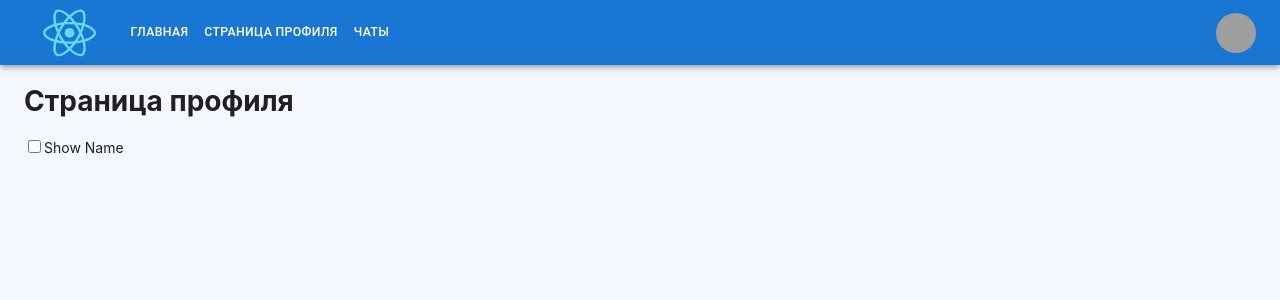
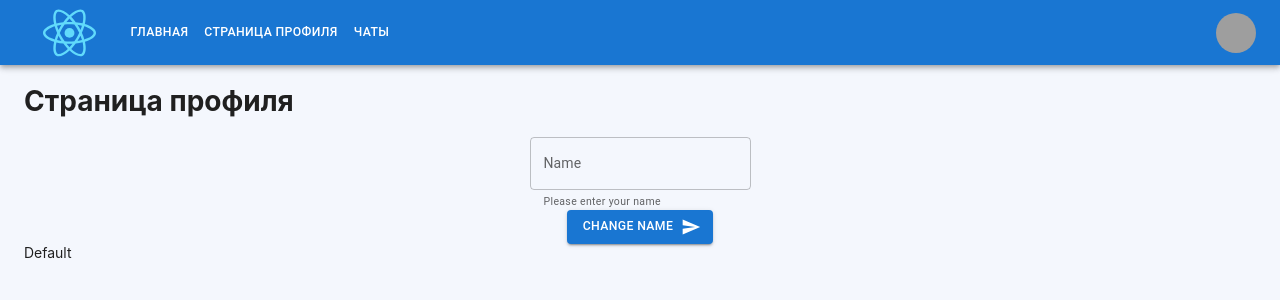
Before and after one commit to dr1pryaha/GB_React_js_01, a React (Create React App) app in the folder myapp/: page /profile in a window 1280 px wide. Shown: the top 300 px of the page. Built offline with nearby package versions, Linux system fonts and the light colour scheme; grey boxes are pictures that could not be loaded.

Commit message:
add action & reducer for chats and messages

```diff
--- a/myapp/src/components/Chats.js
+++ b/myapp/src/components/Chats.js
@@ -22,8 +22,6 @@ export default function Chats({ chatsList, setChatsList }) {
   }));
 
   const { chatId = 1 } = useParams();
-  // console.log(useParams());
-  // console.log(chatId);
 
   let chat = chatsList.find(({ id }) => {
     return id === +chatId;
@@ -33,7 +31,6 @@ export default function Chats({ chatsList, setChatsList }) {
 
   if (isChatMissing) {
     chat = chatsList[0];
-    // redirect("/notFound");
   }
 
   const messageList = chat.messages;
--- a/myapp/src/components/Header.js
+++ b/myapp/src/components/Header.js
@@ -85,7 +85,7 @@ function ResponsiveAppBar() {
                   to={url}
                   key={name}
                   onClick={handleCloseNavMenu}
-                  sx={{ my: 2, color: "white", display: "block" }}
+                  sx={{ my: 2, color: "black", display: "block" }}
                 >
                   {name}
                 </Button>
@@ -137,7 +137,7 @@ function ResponsiveAppBar() {
           <Box sx={{ flexGrow: 0 }}>
             <Tooltip title="Open settings">
               <IconButton onClick={handleOpenUserMenu} sx={{ p: 0 }}>
-                <Avatar alt="Remy Sharp" src="/static/images/avatar/2.jpg" />
+                <Avatar alt="{Remy Sharp}" src="/static/images/avatar/2.jpg" />
               </IconButton>
             </Tooltip>
             <Menu
--- a/myapp/src/components/MessageItem.js
+++ b/myapp/src/components/MessageItem.js
@@ -1,9 +1,44 @@
 import "../App.scss";
+import React, { useCallback } from "react";
+
 import { Avatar } from "@mui/material";
 import { ChatBox, ReceiverMessage, SenderMessage } from "mui-chat-box";
+import { useSelector } from "react-redux";
+
 // import { ChatMsg } from "@mui-treasury/packages/mui-components/src/chatMsg/ChatMsg";
 
 export default function MessageItem(props) {
+  const profileName = useSelector(state => state.profile.name);
+
+  // const renderMessage = useCallback(
+  //   (message, i) => (
+  //     <div key={i}>
+  //       <span>
+  //         {message.author === AUTHORS.ME ? profileName : message.author}:
+  //       </span>
+  //       <span>{message.text}</span>
+  //     </div>
+  //   ),
+  //   [profileName]
+  // );
+
+  // const renderMessage = useCallback(
+  //   (message, i) => (
+  //     <ChatBox>
+  //       {message.author === "robo" ? (
+  //         <ReceiverMessage key={i} avatar={<Avatar>{message.author}</Avatar>}>
+  //           {message.text}
+  //         </ReceiverMessage>
+  //       ) : (
+  //         <SenderMessage key={i} avatar={<Avatar>{profileName}</Avatar>}>
+  //           {message.text}
+  //         </SenderMessage>
+  //       )}
+  //     </ChatBox>
+  //   ),
+  //   [profileName]
+  // );
+
   return (
     <div className="message-item">
       <ChatBox>
--- a/myapp/src/components/Profile.js
+++ b/myapp/src/components/Profile.js
@@ -1,37 +1,59 @@
-// export default function Profile(props) {
-//   return (
-//     <div>
-//       <h1>Страница Пользователя</h1>
-//     </div>
-//   );
-// }
-
-import { useCallback } from "react";
+import { useCallback, useState } from "react";
 import { useDispatch, useSelector } from "react-redux";
 import Container from "@mui/material/Container";
-
-// import { store } from "../../store/index";
-import { toggleShowName } from "../store/profile/action";
+import TextField from "@mui/material/TextField";
+import Button from "@mui/material/Button";
+import SendIcon from "@mui/icons-material/Send";
+import Box from "@mui/material/Box";
+import Grid from "@mui/material/Grid";
+import { changeName } from "../store/profile/action";
 
 export default function Profile() {
   const dispatch = useDispatch();
-  const { showName, name } = useSelector(state => state);
+  const { name } = useSelector(state => state.profile);
+  const [value, setValue] = useState("");
 
-  const setShowName = useCallback(() => {
-    dispatch(toggleShowName);
-  }, [dispatch]);
+  const handleChange = useCallback(e => {
+    setValue(e.target.value);
+  }, []);
+
+  const setName = useCallback(() => {
+    value.length && dispatch(changeName(value));
+    setValue("");
+  }, [dispatch, value]);
 
   return (
     <Container maxWidth="xl">
       <h1>Страница профиля</h1>
-      <input
-        type="checkbox"
-        checked={showName}
-        value={showName}
-        onChange={setShowName}
-      />
-      <span>Show Name</span>
-      {showName && <div>{name}</div>}
+
+      <Box sx={{ flexGrow: 1 }}>
+        <Grid
+          container
+          direction="column"
+          justifyContent="center"
+          alignItems="center"
+        >
+          <Grid item md={3}>
+            <TextField
+              helperText="Please enter your name"
+              id="demo-helper-text-aligned"
+              label="Name"
+              value={value}
+              onChange={handleChange}
+            />
+          </Grid>
+          <Grid item xs={3} md={12}>
+            <Button
+              onClick={setName}
+              variant="contained"
+              endIcon={<SendIcon />}
+            >
+              Change Name
+            </Button>
+          </Grid>
+        </Grid>
+      </Box>
+      {<div>{name}</div>}
     </Container>
   );
 }
--- /dev/null
+++ b/myapp/src/store/chats/action.js
@@ -0,0 +1,5 @@
+export const ADD_CHAT = "CHATS::ADD_CHAT";
+export const addChat = name => ({
+  type: ADD_CHAT,
+  name,
+});
--- /dev/null
+++ b/myapp/src/store/chats/reducer.js
@@ -0,0 +1,21 @@
+import { ADD_CHAT } from "./action.js";
+const initialState = {
+  chatList: [],
+};
+export const chatsReducer = (state = initialState, action) => {
+  switch (action.type) {
+    case ADD_CHAT:
+      return {
+        ...state,
+        chatList: [
+          ...state.chatList,
+          {
+            id: `id${state.chatList.length}`,
+            name: action.name,
+          },
+        ],
+      };
+    default:
+      return state;
+  }
+};
--- a/myapp/src/store/index.js
+++ b/myapp/src/store/index.js
@@ -1,6 +1,13 @@
 import { configureStore } from "@reduxjs/toolkit";
+import { combineReducers } from "redux";
 import { profileReducer } from "../store/profile/reducer";
+import { chatsReducer } from "../store/chats/reducer";
+import { messagesReducer } from "../store/messages/reducer";
 
-export const store = configureStore({
-  reducer: profileReducer,
+const rootReducer = combineReducers({
+  chats: chatsReducer,
+  profile: profileReducer,
+  messages: messagesReducer,
 });
+
+export const store = configureStore({ reducer: rootReducer });
--- /dev/null
+++ b/myapp/src/store/messages/action.js
@@ -0,0 +1,6 @@
+export const ADD_MESSAGE = "MESSAGES::ADD_MESSAGE";
+export const addMessage = (chatId, message) => ({
+  type: ADD_MESSAGE,
+  chatId,
+  message,
+});
--- /dev/null
+++ b/myapp/src/store/messages/reducer.js
@@ -0,0 +1,28 @@
+import { ADD_MESSAGE } from "./action.js";
+const initialState = {
+  // to be stored like this {[chatId]: [{id, text, author}]}
+  messageList: {},
+};
+
+export const messagesReducer = (state = initialState, action) => {
+  switch (action.type) {
+    case ADD_MESSAGE: {
+      const currentList = state.messageList[action.chatId] || [];
+      return {
+        ...state,
+        messageList: {
+          ...state.messageList,
+          [action.chatId]: [
+            ...currentList,
+            {
+              ...action.message,
+              id: `${action.chatId}${currentList.length}`,
+            },
+          ],
+        },
+      };
+    }
+    default:
+      return state;
+  }
+};
--- a/myapp/src/store/profile/action.js
+++ b/myapp/src/store/profile/action.js
@@ -1,5 +1,11 @@
 export const TOGGLE_SHOW_NAME = "TOGGLE_SHOW_NAME";
+export const CHANGE_NAME = "PROFILE::CHANGE_NAME";
 
 export const toggleShowName = {
   type: TOGGLE_SHOW_NAME,
 };
+
+export const changeName = newName => ({
+  type: CHANGE_NAME,
+  payload: newName,
+});
--- a/myapp/src/store/profile/reducer.js
+++ b/myapp/src/store/profile/reducer.js
@@ -1,4 +1,4 @@
-import { TOGGLE_SHOW_NAME } from "./action";
+import { CHANGE_NAME } from "./action";
 
 const initialState = {
   showName: false,
@@ -7,11 +7,12 @@ const initialState = {
 
 export const profileReducer = (state = initialState, action) => {
   switch (action.type) {
-    case TOGGLE_SHOW_NAME:
+    case CHANGE_NAME:
       return {
         ...state,
-        showName: !state.showName,
+        name: action.payload,
       };
+
     default:
       return state;
   }
```
